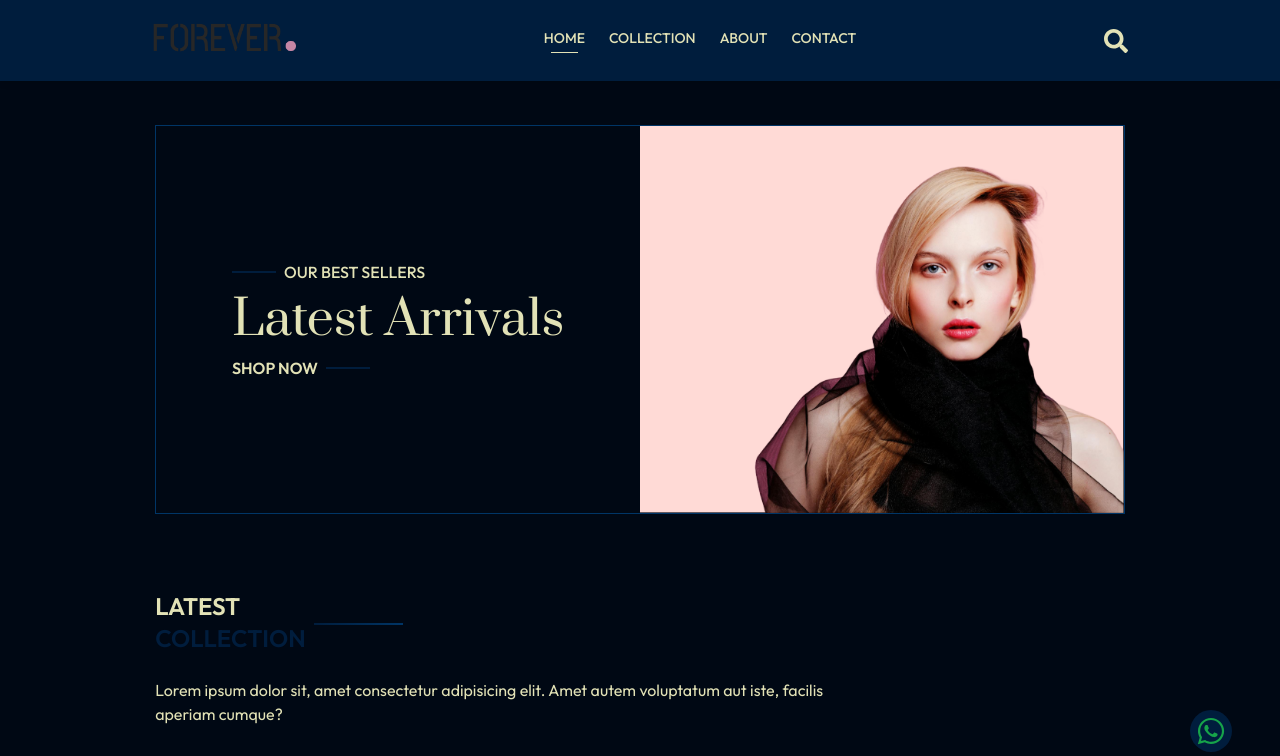
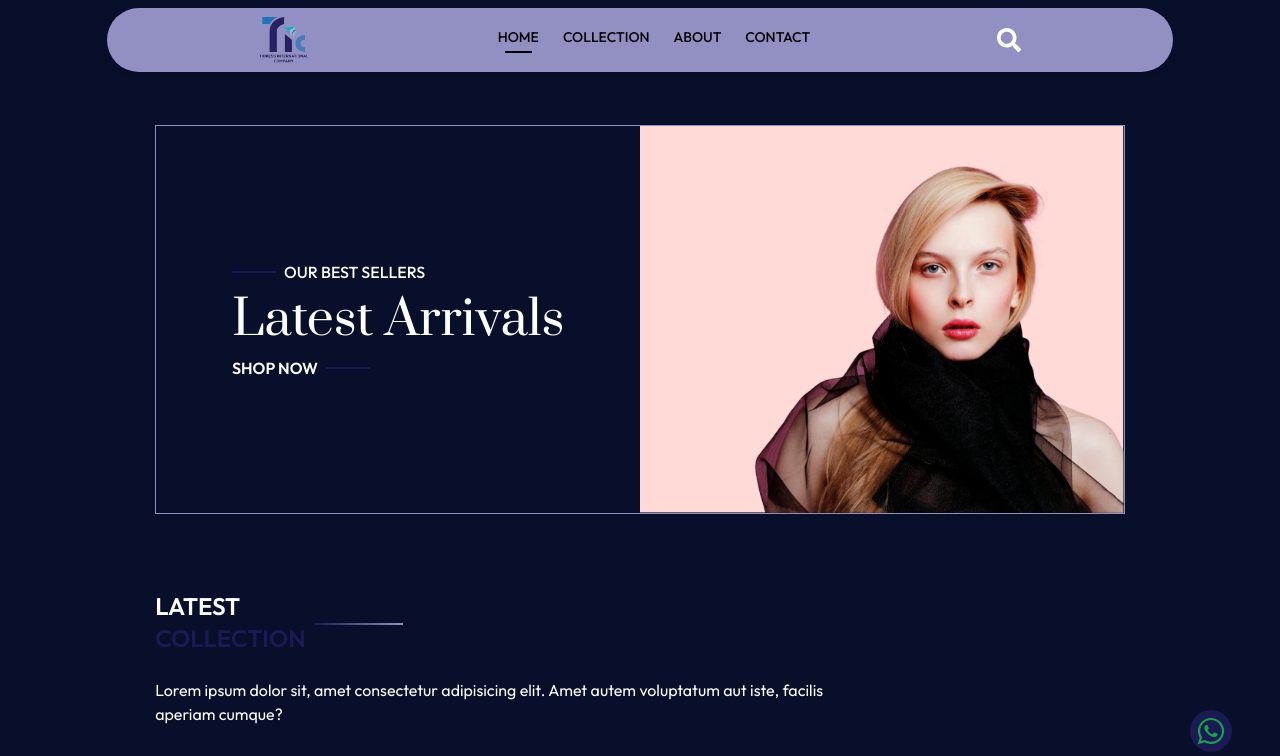
Before and after one commit to vitthal-07/E-commerce-, a React (Vite) app: page / in a window 1280 px wide. Shown: the top 756 px of the page. Built offline with nearby package versions, Linux system fonts and the light colour scheme.

Commit message:
add logo

```diff
--- a/src/components/Navbar.tsx
+++ b/src/components/Navbar.tsx
@@ -28,26 +28,26 @@ const Navbar = () => {
 
   return (
     <motion.nav
-      className="fixed top-0 left-0 right-0 z-50 lg:px-28 bg-primary shadow-md"
+      className="fixed top-0 left-0 right-0 z-50 lg:px-28 bg-secondary shadow-md rounded-full mx-3 mt-2 sm:mx-auto sm:w-5/6"
       initial={{ y: 0 }}
       animate={{ y: isVisible ? 0 : "-100%" }}
       transition={{ duration: 0.3 }}
     >
-      <div className="flex items-center justify-between py-5 px-6 sm:px-10 font-medium">
+      <div className="flex items-center justify-between py-2 px-6 sm:px-10 font-medium">
         {/* Logo */}
         <Link to="/">
-          <img src={assets.logo} className="w-36" alt="Logo" />
+          <img src={assets.logo} className="h-12" alt="Logo" />
         </Link>
 
         {/* Navigation Links */}
-        <ul className="hidden sm:flex gap-6 text-sm text-text">
+        <ul className="hidden sm:flex gap-6 text-sm text-black">
           <NavLink
             to="/"
             className="flex flex-col items-center gap-1 transition-all"
           >
             <p>HOME</p>
             <motion.hr
-              className="w-2/3 border-none h-[1.5px] bg-[#e2e2b6] hidden"
+              className="w-2/3 border-none h-[1.5px] bg-black hidden"
               whileHover={{ width: "100%", opacity: 1 }}
               transition={{ duration: 0.3 }}
             />
@@ -60,7 +60,7 @@ const Navbar = () => {
             >
               <p>{item.toUpperCase()}</p>
               <motion.hr
-                className="w-2/3 border-none h-[1.5px] bg-[#e2e2b6] hidden"
+                className="w-2/3 border-none h-[1.5px] bg-black hidden"
                 whileHover={{ width: "100%", opacity: 1 }}
                 transition={{ duration: 0.3 }}
               />
@@ -84,11 +84,11 @@ const Navbar = () => {
 
       {/* Sidebar menu for small screens */}
       <div
-        className={`min-h-[100vh] absolute top-0 left-0 overflow-hidden bg-background transition-all ${
+        className={`min-h-[100vh] absolute top-0 left-0 overflow-hidden bg-secondary transition-all ${
           visible ? "w-full" : "w-0"
         }`}
       >
-        <div className="flex flex-col text-text">
+        <div className="flex flex-col text-black">
           <div
             onClick={() => setVisible(false)}
             className="flex items-center gap-4 p-3 cursor-pointer"
--- a/tailwind.config.js
+++ b/tailwind.config.js
@@ -10,16 +10,16 @@ export default {
   theme: {
     extend: {
       colors: {
-        background: "#000814",
+        background: "#070F2B",
         primary: {
-          DEFAULT: "#001D3D",
-          foreground: "#001D3D",
+          DEFAULT: "#1B1A55",
+          foreground: "#1B1A55",
         },
         secondary: {
-          DEFAULT: "#003566",
-          foreground: "#003566",
+          DEFAULT: "#9290C3",
+          foreground: "#9290C3",
         },
-        text: "#E2E2B6",
+        text: "#ffffff",
         foreground: "hsl(var(--foreground))",
         card: {
           DEFAULT: "hsl(var(--card))",
```
Also changed, not shown: src/assets/logo.png.
